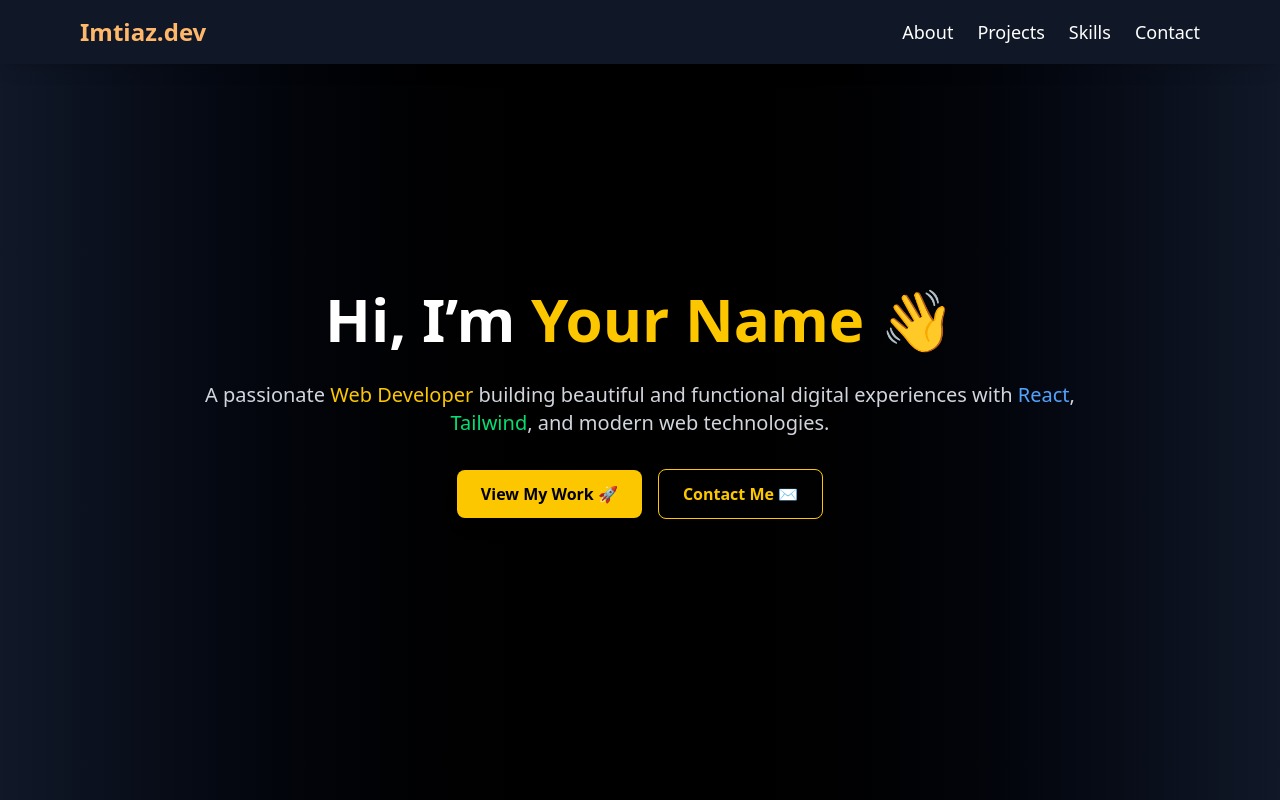
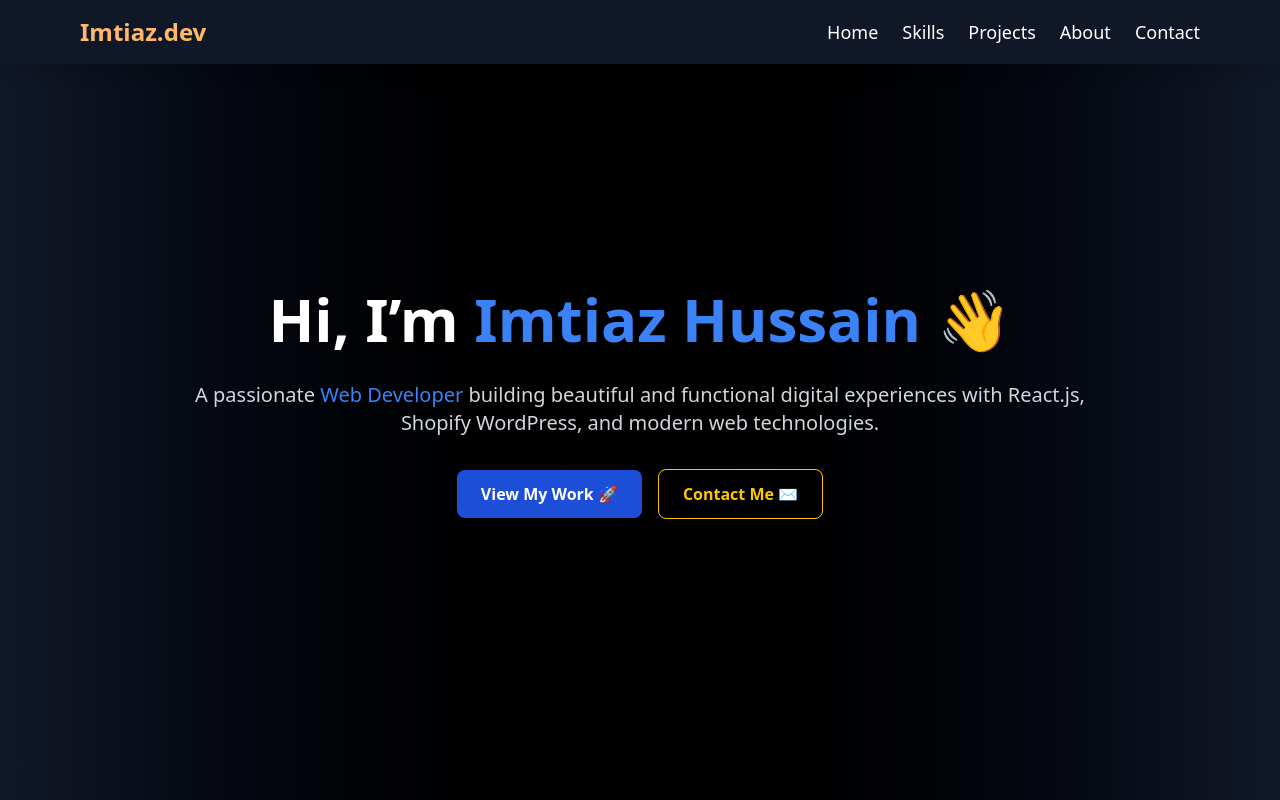
Before and after one commit to imtiazhmail/imtiaz-hussain-developer, a React (Vite) app: page / in a window 1280 px wide. Shown: the top 800 px of the page. Built offline with nearby package versions, Linux system fonts and the light colour scheme.

Commit message:
menu updated

```diff
--- a/src/App.jsx
+++ b/src/App.jsx
@@ -13,7 +13,6 @@ function App() {
       <Hero />
       <Skills />
       <ProjectsCarousel />
-      {/* Some issue with ProjectsCarousel components but most is hero  */}
       <About />
       <Contact />
       <Footer />
--- a/src/components/About.jsx
+++ b/src/components/About.jsx
@@ -31,7 +31,7 @@ const timeline = [
 
 export default function About() {
   return (
-    <section className="py-16 bg-gray-50" id="about">
+    <section id="about" className="py-16 bg-gray-50 scroll-mt-15">
       <div className="max-w-6xl mx-auto px-6">
         <h2 className="text-4xl font-bold text-center mb-12">My Journey 🚀</h2>
 
--- a/src/components/Contact.jsx
+++ b/src/components/Contact.jsx
@@ -9,7 +9,7 @@ import {
 
 function Contact() {
   return (
-    <section className="pb-20 bg-gray-50 dark:bg-gray-900">
+    <section id="contact" className="pb-20 bg-gray-50 dark:bg-gray-900 scroll-mt-30">
       <div className="max-w-7xl mx-auto px-6 grid md:grid-cols-2 gap-12">
 
         {/* Left Side - Contact Form */}
--- a/src/components/Header.jsx
+++ b/src/components/Header.jsx
@@ -5,7 +5,7 @@ export default function Header() {
   const [isOpen, setIsOpen] = useState(false);
 
   return (
-    <header className="bg-gray-900 text-white shadow-lg fixed w-full top-0 z-50">
+    <header className="bg-gray-900 text-white shadow-lg fixed w-full top-0 z-50 scroll-mt-20">
       <div className="container mx-auto flex items-center justify-between px-5 lg:px-20 py-4">
 
         {/* Logo / Name */}
@@ -15,10 +15,11 @@ export default function Header() {
 
         {/* Desktop Nav */}
         <nav className="hidden md:flex space-x-6 text-lg font-medium">
-          <a href="#about" className="hover:text-yellow-400 transition">About</a>
-          <a href="#projects" className="hover:text-yellow-400 transition">Projects</a>
-          <a href="#skills" className="hover:text-yellow-400 transition">Skills</a>
-          <a href="#contact" className="hover:text-yellow-400 transition">Contact</a>
+          <a href="#hero" className="hover:text-brand transition">Home</a>
+          <a href="#skills" className="hover:text-brand transition">Skills</a>
+          <a href="#projects" className="hover:text-brand transition">Projects</a>
+          <a href="#about" className="hover:text-brand">About</a>
+          <a href="#contact" className="hover:text-brand">Contact</a>
         </nav>
 
         {/* Mobile Menu Button */}
@@ -55,10 +56,11 @@ export default function Header() {
       {/* Mobile Nav */}
       {isOpen && (
         <nav className="md:hidden bg-gray-800 px-2 py-8 space-y-4 text-lg text-center">
-          <a href="#about" className="block hover:text-yellow-400">About</a>
-          <a href="#projects" className="block hover:text-yellow-400">Projects</a>
-          <a href="#skills" className="block hover:text-yellow-400">Skills</a>
-          <a href="#contact" className="block hover:text-yellow-400">Contact</a>
+        <a href="#about" className="hover:text-brand transition">About</a>
+        <a href="#projects" className="hover:text-brand transition">Skills</a>
+        <a href="#skills" className="hover:text-brand transition">Projects</a>
+        <a href="#about" className="hover:text-brand">About</a>
+        <a href="#contact" className="hover:text-brand">Contact</a>
         </nav>
       )}
     </header>
--- a/src/components/Hero.jsx
+++ b/src/components/Hero.jsx
@@ -1,24 +1,23 @@
 export default function Hero() {
   return (
-    <section className="relative bg-gradient-to-r from-gray-900 via-black to-gray-900 text-white min-h-screen flex items-center px-4 sm:px-6">
+    <section id="hero" className="relative bg-gradient-to-r from-gray-900 via-black to-gray-900 text-white min-h-screen flex items-center px-4 sm:px-6">
       <div className="max-w-4xl mx-auto text-center">
         {/* Greeting */}
         <h1 className="text-3xl sm:text-4xl md:text-6xl font-extrabold leading-snug sm:leading-tight mb-6">
-          Hi, I’m <span className="text-yellow-400">Your Name</span> 👋
+          Hi, I’m <span className="text-brand">Imtiaz Hussain </span> 👋
         </h1>
 
         {/* Subtitle */}
         <p className="text-base sm:text-lg md:text-xl text-gray-300 mb-8 px-2 sm:px-0">
-          A passionate <span className="text-yellow-400">Web Developer</span> building beautiful and functional digital experiences with
-          <span className="text-blue-400"> React</span>,
-          <span className="text-green-400"> Tailwind</span>, and modern web technologies.
+          A passionate <span className="text-brand">Web Developer</span>{" "}
+          building beautiful and functional digital experiences with React.js, Shopify WordPress, and modern web technologies.
         </p>
 
         {/* Call to Actions */}
         <div className="flex flex-col sm:flex-row items-center justify-center gap-4">
           <a
             href="#projects"
-            className="w-full sm:w-auto px-6 py-3 bg-yellow-400 text-black font-semibold rounded-lg shadow-lg hover:bg-yellow-500 transition-all duration-300 text-center"
+            className="w-full sm:w-auto px-6 py-3 bg-brand-dark-hover text-white font-semibold rounded-lg shadow-lg hover:bg-brand-dark transition-all duration-300 text-center"
           >
             View My Work 🚀
           </a>
--- a/src/components/ProjectsCarousel.jsx
+++ b/src/components/ProjectsCarousel.jsx
@@ -45,7 +45,7 @@ const ProjectsCarousel = () => {
       {
         breakpoint: 1024, // tablets
         settings: {
-          slidesToShow: 2,
+          slidesToShow: 3,
         },
       },
       {
@@ -64,7 +64,7 @@ const ProjectsCarousel = () => {
   };
 
   return (
-    <section className="md:py-12 bg-gray-50">
+    <section id="projects" className="md:py-12 bg-gray-50 scroll-mt-20">
       <div className="max-w-5xl mx-auto text-center px-4">
         <motion.h2
           initial={{ opacity: 0, y: -30 }}
@@ -88,13 +88,13 @@ const ProjectsCarousel = () => {
                 <img
                   src={project.img}
                   alt={project.title}
-                  className="w-full h-56 sm:h-64 object-cover"
+                  className="w-full h-48 sm:h-56 md:h-64 object-cover"
                 />
                 <div className="p-6">
-                  <h3 className="text-lg sm:text-xl font-semibold mb-2">
+                  <h3 className="text-base sm:text-lg md:text-xl font-semibold mb-2">
                     {project.title}
                   </h3>
-                  <p className="text-gray-600 text-sm sm:text-base mb-4">
+                  <p className="text-gray-600 text-xs sm:text-sm md:text-base mb-4">
                     {project.description}
                   </p>
                   <a
--- a/src/components/Skills.jsx
+++ b/src/components/Skills.jsx
@@ -11,7 +11,7 @@ function Skills() {
   ];
 
   return (
-    <section className="py-16 bg-gray-50 dark:bg-gray-900">
+    <section id="skills" className="py-16 bg-gray-50 dark:bg-gray-900 scroll-mt-20">
       <div className="max-w-6xl mx-auto px-4 sm:px-6 lg:px-8 text-center">
         <h2 className="text-3xl sm:text-4xl font-bold text-gray-900 dark:text-white mb-12">
           My Skills
--- a/src/index.css
+++ b/src/index.css
@@ -1 +1,17 @@
 @import "tailwindcss";
+
+@theme {
+  --color-brand: #3B82F6;       /* Electric Blue - primary */
+  --color-brand-light: #22D3EE; /* Cyan/Light Blue - secondary */
+  --color-brand-dark: #1E40AF;  /* Deep Blue - contrast */
+
+  /* Hover States */
+  --color-brand-hover: #2563EB;       /* Slightly darker blue */
+  --color-brand-light-hover: #06B6D4; /* More vibrant cyan */
+  --color-brand-dark-hover: #1D4ED8;  /* Brighter navy blue */
+}
+
+html, body {
+  @apply overflow-x-hidden;
+  scroll-behavior: smooth;
+}
```
